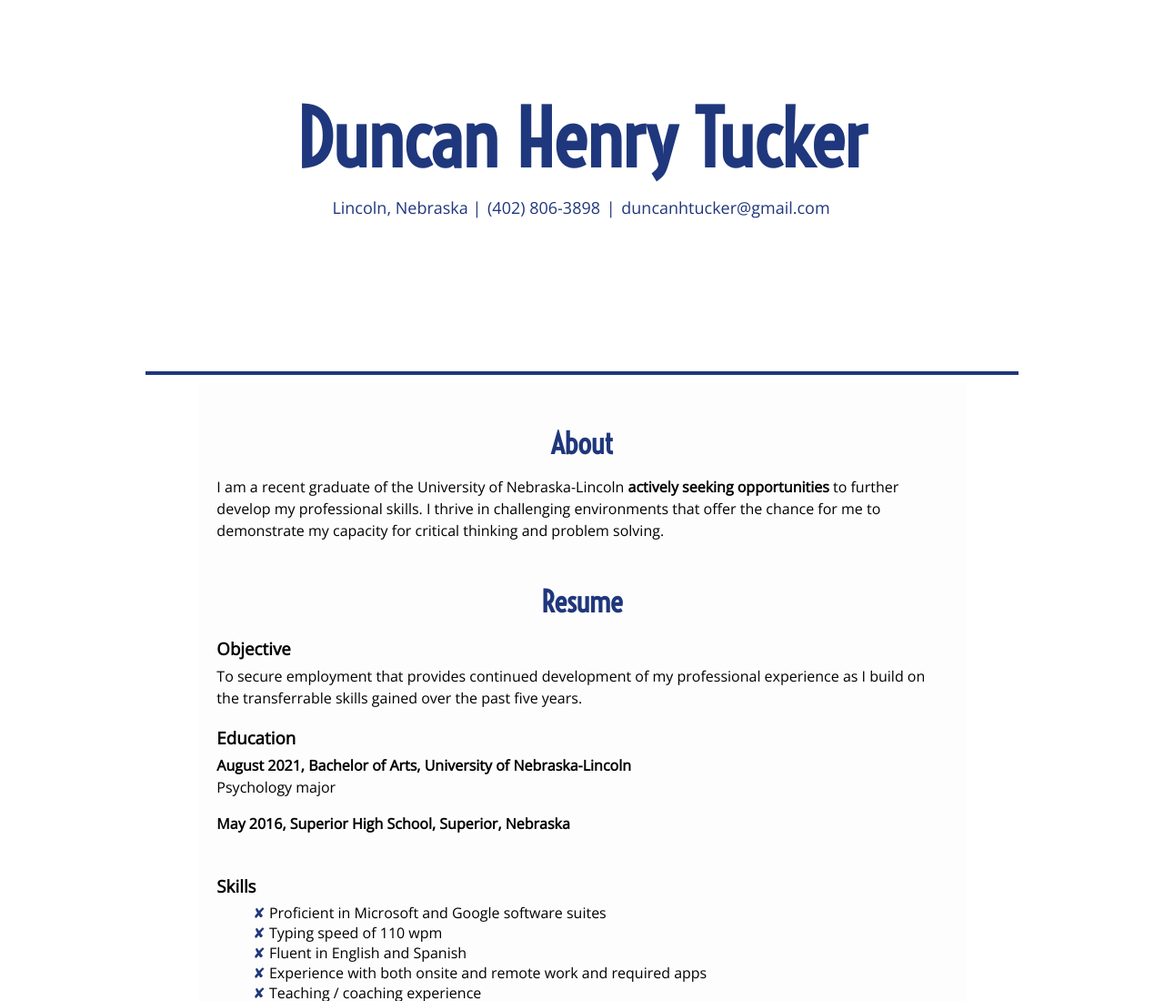
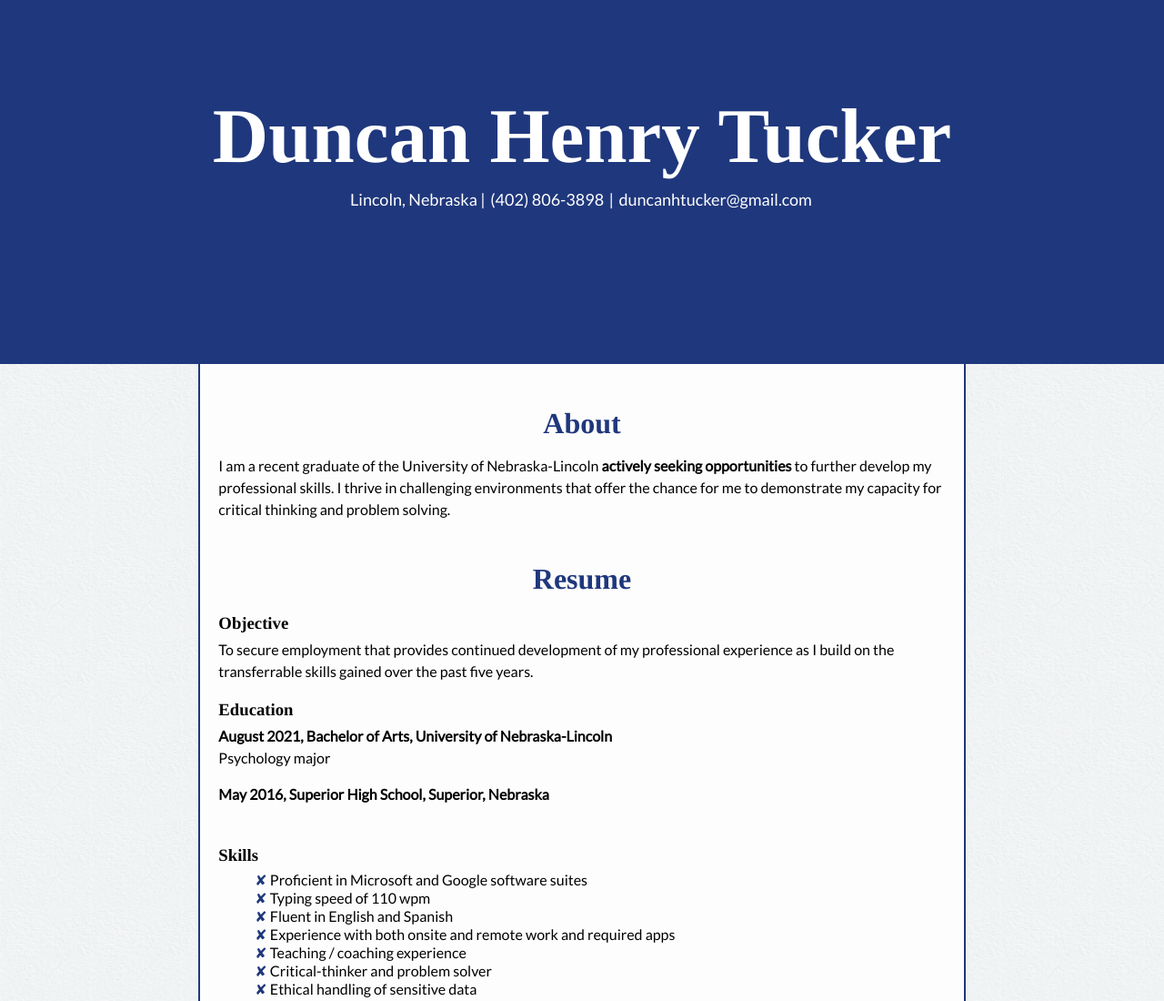
Before and after one commit to dhtucker/dhtucker.github.io, a plain HTML site: page index.html in a window 1280 px wide. Shown: the top 1100 px of the page at 91% size. Drawn offline with nearby package versions, Linux system fonts and the light colour scheme.

Commit message:
Add files via upload

```diff
--- a/css/style.css
+++ b/css/style.css
@@ -8,15 +8,13 @@ html {
 }
 
 html {
-  /*background-color: #70809073;*/
+  background-image: url("../resources/img/handmadepaper.png");
 }
 
 body {
   margin: 0 0;
   padding: 0 0;
-  font-family: "Open Sans", "Helvetica", sans-serif;
-  /*color: #4D4D4D;*/
-
+  font-family: "Lato", "Helvetica", sans-serif;
 }
 
 hr {
@@ -25,18 +23,19 @@ hr {
 }
 
 #hero-header {
-  /*background-image: linear-gradient(#1f377ce3, #70809073);*/
-   /*background-color: #286F73;*/
    height: 50vh;
    margin: 0 auto 0 auto;
    padding: 0 auto 0 auto;
+   background-color: #1f377c;
+   color: #fff;
  }
+
  #hero-header #hero-text {
    padding-top: 12.5vh;
    text-align: center;
  }
  #hero-header #hero-text h1 {
-   font-family: "Voltaire", "Open Sans";
+   font-family: "Noto Serif TC", "Times", serif;
    font-size: 85px;
    margin-top:0;
    margin-bottom: 0;
@@ -46,10 +45,10 @@ hr {
    margin-top: 10px;
    margin-bottom:0;
    font-weight: 100;
-   color: #1f377c;
+   color: #fff;
  }
  #hero-header #hero-text h1, #hero-header #hero-text h2, #hero-header #hero-text a {
-   color: #1f377c;
+   color: #fff;
  }
 
 #education, #work-experience, #skills, #presentations, #service, #contact {
@@ -63,7 +62,7 @@ body ul li:before {
   content: "✘ ";
 }
 body h2, body h3, body h4 {
-  font-family: "Open Sans", "Helvetica", sans-serif;
+  font-family: "Noto Serif TC", "Times", serif;
 }
 body h3 {
   margin-bottom: -10px;
@@ -83,7 +82,7 @@ body a:hover {
 }
 
 body .decorative-font {
-  font-family: "Voltaire", "Open Sans", sans-serif;
+  font-family: "Noto Serif TC", "Times", serif;
   font-size: 2em;
 }
 
@@ -96,6 +95,8 @@ body .decorative-font {
   font-size: 1em;
   background-color: #FEFDFD;
   padding: 20px;
+  border-left: 2px solid #1f377c;
+  border-right: 2px solid #1f377c;
 }
 
 #main-content:last-child {
--- a/index.html
+++ b/index.html
@@ -4,8 +4,9 @@
 	<meta charset="UTF-8">
 	<meta name="viewport" content="width=device-width,initial-scale=1.0">
 	<title>Duncan Henry Tucker</title>
-	<link rel="preconnect" href="https://fonts.gstatic.com">
-	<link href="https://fonts.googleapis.com/css2?family=Open+Sans&family=Voltaire&display=swap" rel="stylesheet">
+	<link rel="preconnect" href="https://fonts.googleapis.com">
+	<link rel="preconnect" href="https://fonts.gstatic.com" crossorigin>
+	<link href="https://fonts.googleapis.com/css2?family=Lato&family=Noto+Serif+TC:wght@500;600;700&display=swap" rel="stylesheet">
 	<link rel="stylesheet" type="text/css" href="css/style.css">
 </head>
 
@@ -17,8 +18,6 @@
 				Lincoln, Nebraska | <a href="tel:+14028063898">(402) 806-3898</a> | <a href="mailto:duncanhtucker&#64;gmail.com">duncanhtucker&#64;gmail.com</a></p>
 		</header>
 	</header>
-
-	<hr>
 
 	<section id="main-content">
 
```
Also changed, not shown: resources/img/handmadepaper.png (added).
